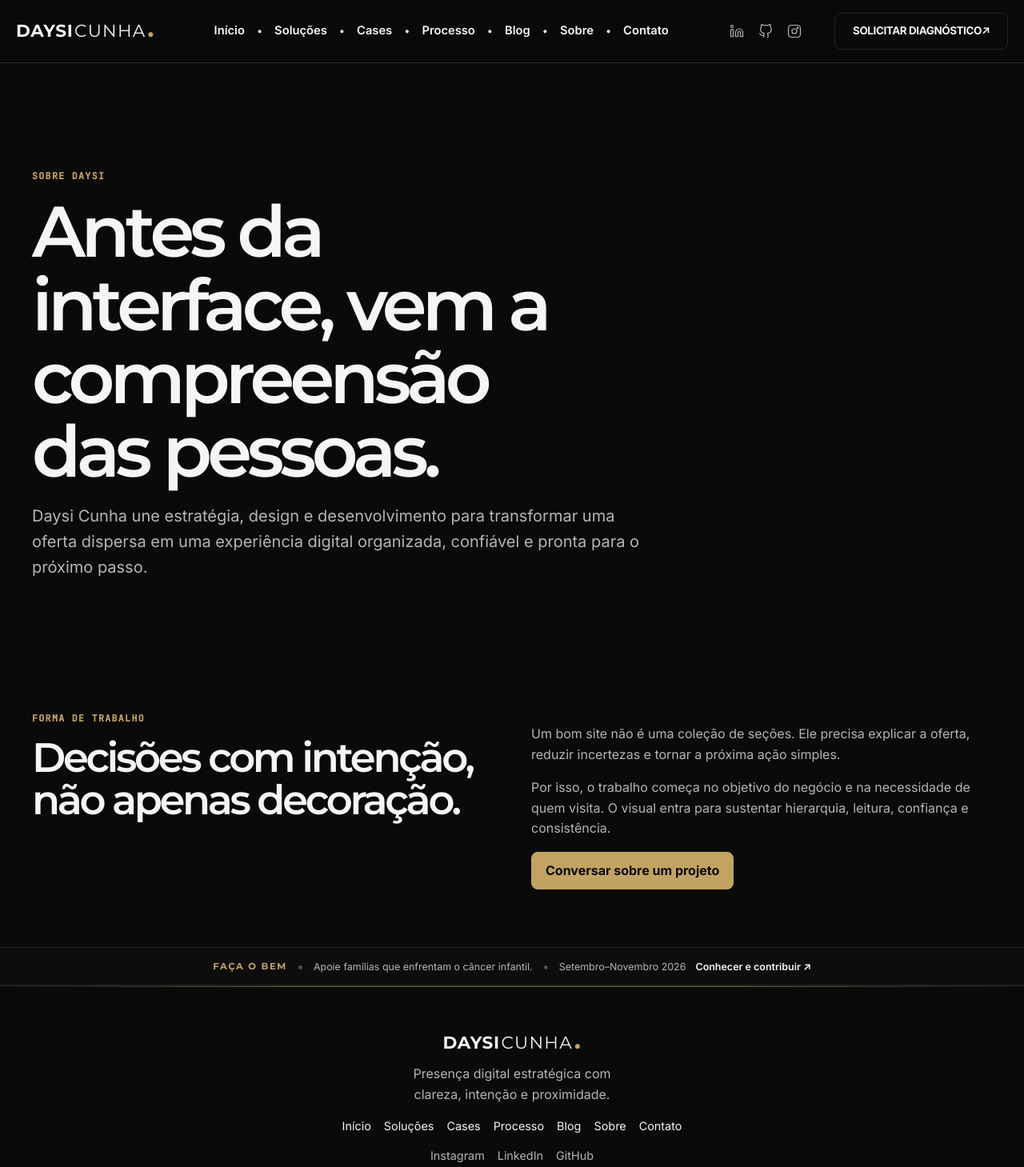
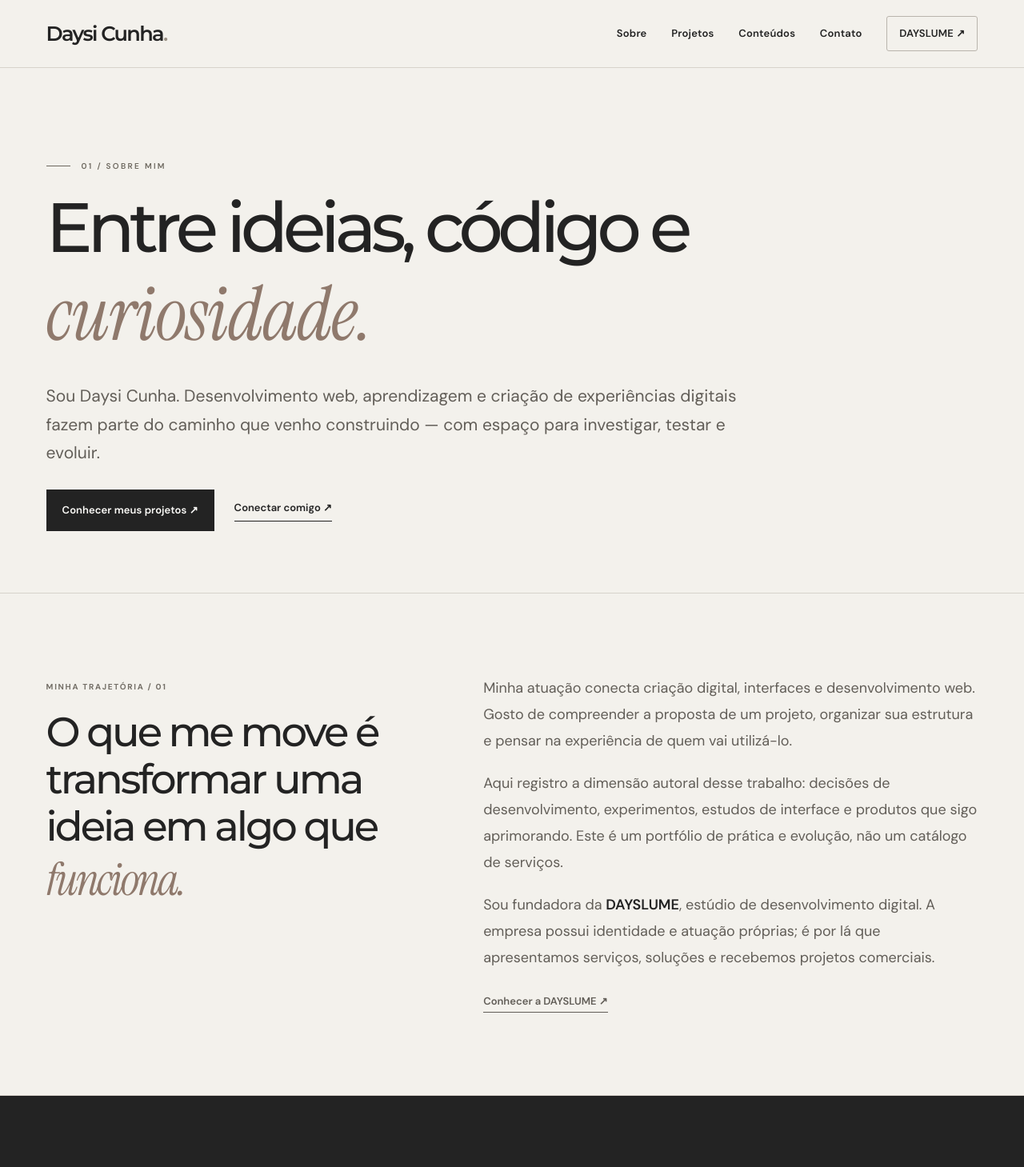
Before and after one commit to Daysicunha/daysi-cunha, a plain HTML site: page sobre.html in a window 1280 px wide. Shown: the top 1459 px of the page at 80% size. Drawn offline with Linux system fonts and the light colour scheme.

Commit message:
feat(daysi): reformular sobre.html para marca pessoal

```diff
--- a/sobre.html
+++ b/sobre.html
@@ -1,97 +1,36 @@
 <!doctype html>
-<html lang="pt-BR">
-  <head>
-    <meta charset="utf-8" />
-    <meta name="viewport" content="width=device-width,initial-scale=1" />
-    <title>Sobre | Daysi Cunha</title>
-    <meta
-      name="description"
-      content="Conheça a forma de trabalho de Daysi Cunha em estratégia, design e desenvolvimento web."
-    />
-    <meta name="theme-color" content="#0A0A0A" />
-    <link rel="canonical" href="https://daysicunha.com.br/sobre.html" />
-    <link
-      rel="icon"
-      href="assets/images/favicon-32.png"
-      sizes="32x32"
-      type="image/png"
-    />
-    <link rel="apple-touch-icon" href="assets/images/apple-touch-icon.png" />
-    <link rel="manifest" href="site.webmanifest" />
-    <meta property="og:locale" content="pt_BR" />
-    <meta property="og:type" content="website" />
-    <meta property="og:site_name" content="Daysi Cunha" />
-    <meta property="og:title" content="Sobre | Daysi Cunha" />
-    <meta
-      property="og:description"
-      content="Conheça a forma de trabalho de Daysi Cunha em estratégia, design e desenvolvimento web."
-    />
-    <meta property="og:url" content="https://daysicunha.com.br/sobre.html" />
-    <meta
-      property="og:image"
-      content="https://daysicunha.com.br/assets/images/og-daysi-cunha.jpg"
-    />
-    <meta property="og:image:width" content="1200" />
-    <meta property="og:image:height" content="630" />
-    <meta
-      property="og:image:alt"
-      content="Daysi Cunha desenvolvendo um projeto em seu escritório"
-    />
-    <meta name="twitter:card" content="summary_large_image" />
-    <meta name="twitter:title" content="Sobre | Daysi Cunha" />
-    <meta
-      name="twitter:description"
-      content="Conheça a forma de trabalho de Daysi Cunha em estratégia, design e desenvolvimento web."
-    />
-    <meta
-      name="twitter:image"
-      content="https://daysicunha.com.br/assets/images/og-daysi-cunha.jpg"
-    />
-    <link rel="stylesheet" href="assets/css/style.css" />
-    <script src="assets/js/site-data.js" defer></script>
-    <script src="assets/js/main.js" defer></script>
-  </head>
-  <body data-page="sobre">
-    <div data-site-header></div>
-    <main id="conteudo">
-      <section class="page-hero">
-        <div class="container">
-          <p class="eyebrow">Sobre Daysi</p>
-          <h1 class="display">
-            Antes da interface, vem a compreensão das pessoas.
-          </h1>
-          <p class="lead">
-            Daysi Cunha une estratégia, design e desenvolvimento para
-            transformar uma oferta dispersa em uma experiência digital
-            organizada, confiável e pronta para o próximo passo.
-          </p>
-        </div>
-      </section>
-      <section class="section">
-        <div class="container split">
-          <div>
-            <p class="eyebrow">Forma de trabalho</p>
-            <h2 class="heading">
-              Decisões com intenção, não apenas decoração.
-            </h2>
-          </div>
-          <div class="article">
-            <p>
-              Um bom site não é uma coleção de seções. Ele precisa explicar a
-              oferta, reduzir incertezas e tornar a próxima ação simples.
-            </p>
-            <p>
-              Por isso, o trabalho começa no objetivo do negócio e na
-              necessidade de quem visita. O visual entra para sustentar
-              hierarquia, leitura, confiança e consistência.
-            </p>
-            <a class="button button--primary" href="contato.html"
-              >Conversar sobre um projeto</a
-            >
-          </div>
-        </div>
-      </section>
-    </main>
-    <div data-site-footer></div>
-  </body>
-</html>
+<html lang="pt-BR"><head><meta charset="utf-8"><meta name="viewport" content="width=device-width,initial-scale=1">
+<title>Sobre mim | Daysi Cunha</title><meta name="description" content="A trajetória de Daysi Cunha: desenvolvimento web, projetos autorais, formação contínua em Engenharia de Software e criação da DAYSLUME.">
+<meta name="theme-color" content="#f3f1ec"><meta name="robots" content="noindex, nofollow">
+<link rel="icon" href="assets/images/favicon-32.png" sizes="32x32" type="image/png">
+<link rel="stylesheet" href="assets/css/daysi-v2.css"><link rel="stylesheet" href="assets/css/daysi-v2-internas.css">
+<script defer src="assets/js/daysi-v2.js"></script></head>
+<body><a class="skip" href="#conteudo">Ir para o conteúdo</a>
+<header class="site-header"><div class="container head-row">
+<a class="wordmark" href="index.html" aria-label="Daysi Cunha, início">Daysi Cunha<span aria-hidden="true">.</span></a>
+<button class="menu-toggle" type="button" data-menu-toggle aria-expanded="false" aria-controls="menu-v2" aria-label="Abrir menu"><svg aria-hidden="true" width="23" height="23" viewBox="0 0 24 24" fill="none" stroke="currentColor" stroke-width="1.4"><path d="M3 7h18M3 12h18M3 17h18"/></svg></button>
+<nav class="menu" id="menu-v2" data-site-nav aria-label="Navegação principal">
+<a href="sobre.html" aria-current="page">Sobre</a>
+<a href="projetos.html">Projetos</a>
+<a href="conteudos.html">Conteúdos</a>
+<a href="contato.html">Contato</a>
+<a class="menu-company" href="https://dayslume-site.vercel.app/" target="_blank" rel="noopener noreferrer">DAYSLUME ↗</a>
+</nav></div></header><main id="conteudo">
+<section class="page-hero-personal" aria-labelledby="titulo"><div class="container">
+<p class="eyebrow">01 / Sobre mim</p><h1 id="titulo">Entre ideias, código e <em>curiosidade.</em></h1>
+<p class="lead">Sou Daysi Cunha. Desenvolvimento web, aprendizagem e criação de experiências digitais fazem parte do caminho que venho construindo — com espaço para investigar, testar e evoluir.</p>
+<div class="intro-actions"><a class="btn" href="projetos.html">Conhecer meus projetos ↗</a><a class="text-cta" href="contato.html">Conectar comigo ↗</a></div>
+</div></section>
+<section class="chapter"><div class="container page-grid"><div><span class="section-index">Minha trajetória / 01</span><h2>O que me move é transformar uma ideia em algo que <em>funciona.</em></h2></div>
+<div class="prose"><p>Minha atuação conecta criação digital, interfaces e desenvolvimento web. Gosto de compreender a proposta de um projeto, organizar sua estrutura e pensar na experiência de quem vai utilizá-lo.</p>
+<p>Aqui registro a dimensão autoral desse trabalho: decisões de desenvolvimento, experimentos, estudos de interface e produtos que sigo aprimorando. Este é um portfólio de prática e evolução, não um catálogo de serviços.</p>
+<p>Sou fundadora da <strong>DAYSLUME</strong>, estúdio de desenvolvimento digital. A empresa possui identidade e atuação próprias; é por lá que apresentamos serviços, soluções e recebemos projetos comerciais.</p>
+<a class="text-cta" href="https://dayslume-site.vercel.app/" target="_blank" rel="noopener noreferrer">Conhecer a DAYSLUME ↗</a></div></div></section>
+<section class="chapter chapter-dark"><div class="container page-grid"><div><span class="section-index">Aprendizado / 02</span><h2>Estudar também faz parte do <em>processo.</em></h2></div>
+<div><p class="pullquote">“Construir é testar hipóteses, compreender escolhas e continuar aprendendo.”</p><div class="prose"><p>Minha formação em Engenharia de Software está em andamento. Estudo fundamentos de desenvolvimento, arquitetura de aplicações e inteligência artificial, conectando a teoria aos projetos práticos.</p><p>Apresento esses temas como áreas de estudo e aprofundamento — sem confundir aprendizado em curso com especializações concluídas.</p></div></div></div></section>
+<section class="chapter"><div class="container"><span class="section-index">Interesses e ferramentas / 03</span><h2>Onde concentro minha prática.</h2>
+<ul class="clean-list" aria-label="Áreas de interesse"><li><span>01</span><div><strong>Interfaces e front-end</strong><br>HTML, CSS, JavaScript, responsividade e experiência de uso.</div></li>
+<li><span>02</span><div><strong>Aplicações e produtos web</strong><br>Exploração prática com React, TypeScript, Next.js e ferramentas de desenvolvimento.</div></li>
+<li><span>03</span><div><strong>Formação e investigação</strong><br>Engenharia de Software, inteligência artificial e reflexão sobre o uso responsável da tecnologia.</div></li></ul></div></section>
+<section class="chapter company-bridge"><div class="container page-grid"><div><span class="section-index">A empresa que fundei / 04</span><h2>Meu percurso também deu origem à DAYSLUME.</h2></div>
+<div class="prose"><p>A DAYSLUME é o estúdio dedicado a desenvolver sites, experiências e soluções digitais para negócios. Este portfólio apresenta minha trajetória e minha participação nos projetos; o site da empresa apresenta sua atuação institucional.</p><a class="btn" href="https://dayslume-site.vercel.app/" target="_blank" rel="noopener noreferrer">Visitar a DAYSLUME ↗</a></div></div></section></main><footer class="footer"><div class="container footer-inner"><span>© 2026 Daysi Cunha · Portfólio autoral</span><a href="index.html">Voltar ao início ↑</a></div></footer></body></html>
```
